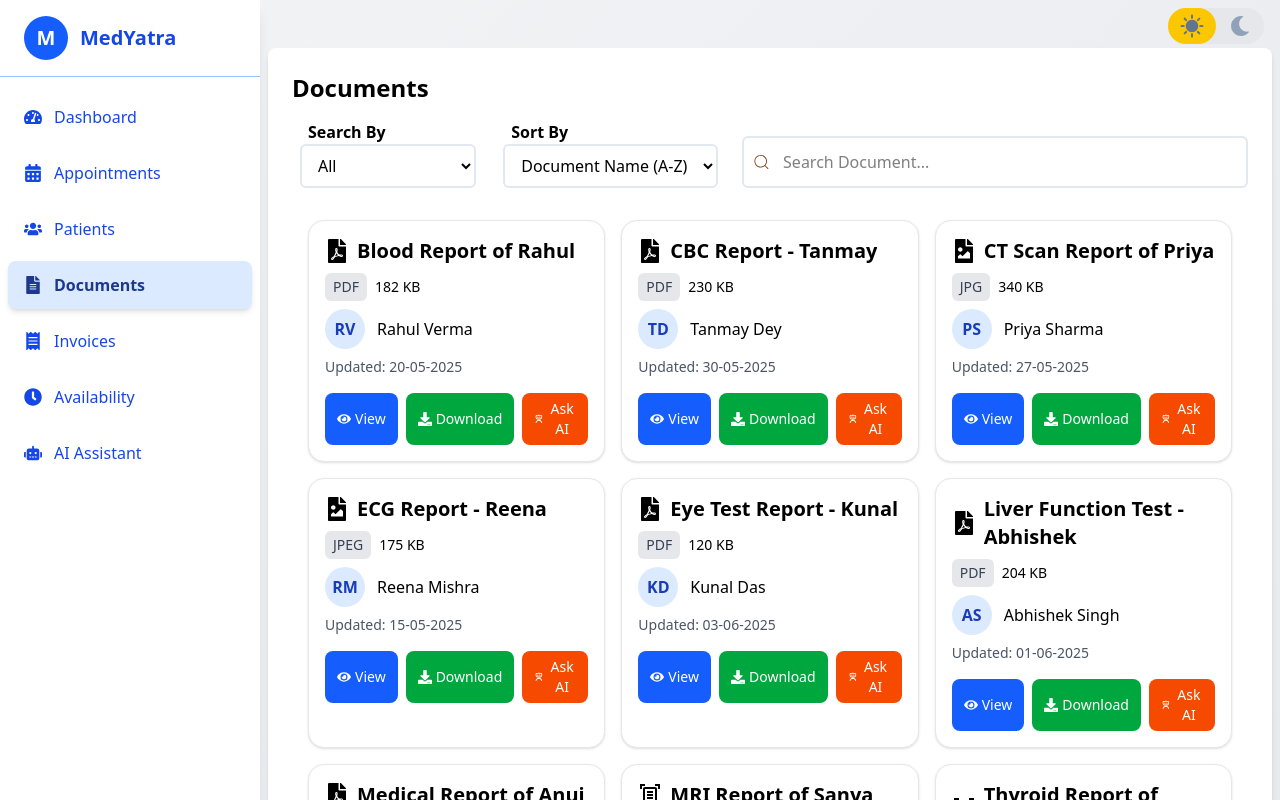
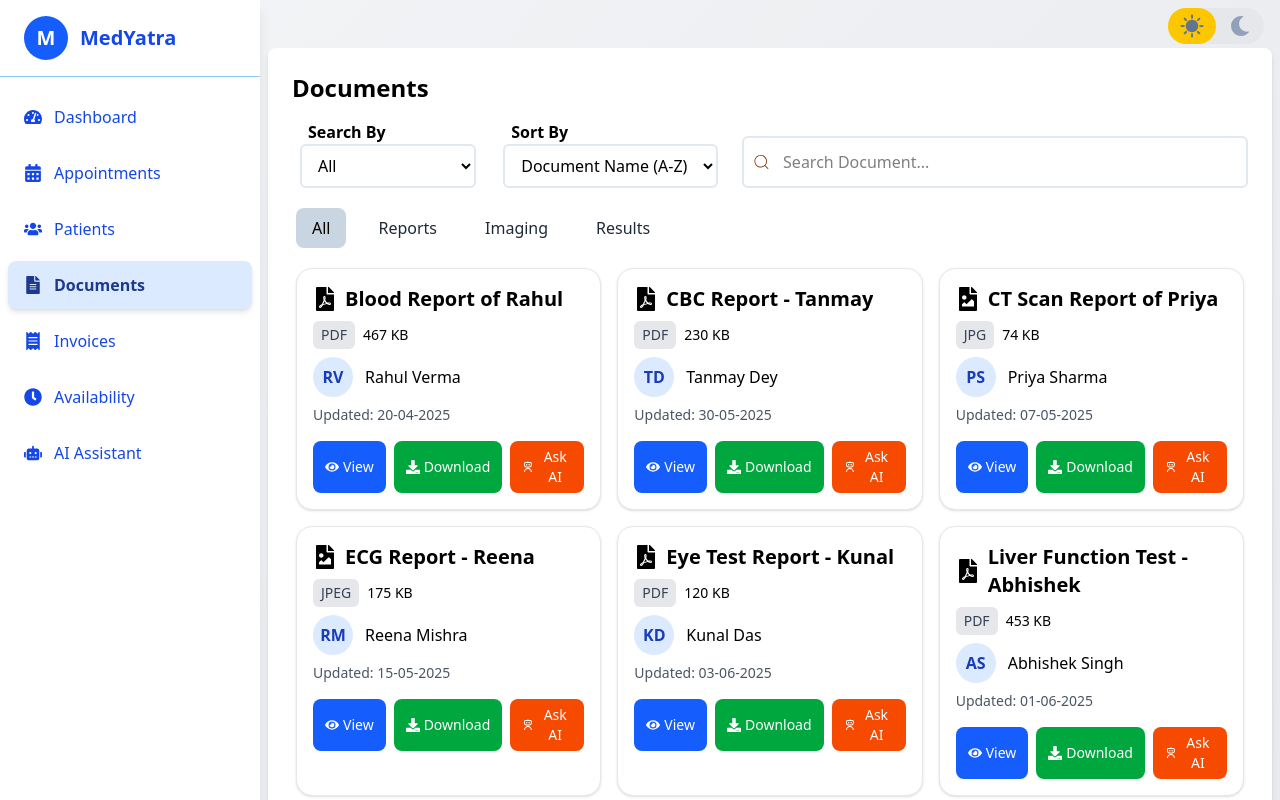
Before and after one commit to AakashTiwari-nitp/MedyatraFrontend, a React (Vite) app: page /documents in a window 1280 px wide. Shown: the top 800 px of the page. Built offline with nearby package versions, Linux system fonts and the light colour scheme.

Commit message:
added category tags

```diff
--- a/src/pages/Dashboard.jsx
+++ b/src/pages/Dashboard.jsx
@@ -184,7 +184,7 @@ const AppointmentCard = ({ appointment }) => {
 
   return (
     <div
-      className={`border border-transparent ${border} ${shadow} ${hoverBg} rounded-lg p-4 mb-4 cursor-pointer hover:shadow-md transition-shadow ${bg} ${text}`}
+      className={`border border-transparent ${border} ${shadow} ${hoverBg} rounded-lg p-4 mb-4 cursor-pointer hover:shadow-xs transition-shadow ${bg} ${text}`}
     >
       <div className="flex items-center gap-4">
         <div className={`p-3 rounded-lg bg-transparent ${text} flex items-center justify-center w-12 h-12`}>
--- a/src/pages/DoctorDashboard.jsx
+++ b/src/pages/DoctorDashboard.jsx
@@ -63,10 +63,10 @@ const DoctorDashboard = () => {
   // console.log(isDark)
 
   return (
-    <div className="flex dark:bg-slate-800 min-h-screen bg-gradient-to-br from-gray-100 to-gray-200 dark:bg-gradient-to-br dark:from-gray-700 dark:to-gray-800">
+    <div className="flex bg-black dark:bg-slate-800 min-h-screen bg-gradient-to-br from-gray-100 to-gray-200 dark:bg-gradient-to-br dark:from-gray-700 dark:to-gray-800">
       {/* Mobile Toggle Button */}
       <div className="md:hidden p-4">
-        <button onClick={toggleSidebar} className='sticky top-5 z-50 flex items-center justify-center w-10 h-10 text-white rounded-full shadow-lg transition-transform duration-300 transform hover:scale-110'>
+        <button onClick={toggleSidebar} className='sticky top-5 z-50 flex items-center justify-center w-10 h-10 text-black dark:text-white rounded-full shadow-lg transition-transform duration-300 transform hover:scale-110'>
           {!isOpen && <CiMenuBurger size={28} />}
         </button>
         <nav className="flex flex-col fixed flex-grow overflow-y-auto dark:bg-gray-750 py-4 gap-5">
--- a/src/pages/Documents.jsx
+++ b/src/pages/Documents.jsx
@@ -6,35 +6,35 @@ import { CiSearch } from "react-icons/ci";
 
 const docs = [
   {
-    "id": 1,
-    "title": "Medical Report of Anuj",
-    "type": "pdf",
-    "patient": "Anuj Pratap",
-    "category": "reports",
-    "aiSummary": {
-      "overview": "Health report of Anuj showing key metrics and observations.",
-      "vitals": [
-        { "name": "Hemoglobin", "value": "15.1 g/dL", "normalRange": "13–17 g/dL", "status": "Normal" },
-        { "name": "WBC Count", "value": "6,200 /μL", "normalRange": "4,000–11,000 /μL", "status": "Normal" },
-        { "name": "Platelet Count", "value": "200,000 /μL", "normalRange": "150,000–450,000 /μL", "status": "Normal" },
-        { "name": "Blood Sugar (Fasting)", "value": "95 mg/dL", "normalRange": "70–100 mg/dL", "status": "Normal" },
-        { "name": "Cholesterol (Total)", "value": "205 mg/dL", "normalRange": "< 200 mg/dL", "status": "High" }
+    id: 1,
+    title: "Medical Report of Anuj",
+    type: "pdf",
+    patient: "Anuj Pratap",
+    category: "results",
+    aiSummary: {
+      overview: "Health report of Anuj showing key metrics and observations.",
+      vitals: [
+        { name: "Hemoglobin", value: "15.1 g/dL", normalRange: "13–17 g/dL", status: "Normal" },
+        { name: "WBC Count", value: "6,200 /μL", normalRange: "4,000–11,000 /μL", status: "Normal" },
+        { name: "Platelet Count", value: "200,000 /μL", normalRange: "150,000–450,000 /μL", status: "Normal" },
+        { name: "Blood Sugar (Fasting)", value: "95 mg/dL", normalRange: "70–100 mg/dL", status: "Normal" },
+        { name: "Cholesterol (Total)", value: "205 mg/dL", normalRange: "< 200 mg/dL", status: "High" }
       ],
-      "analysis": [
+      analysis: [
         "Values indicate no immediate critical health concern.",
         "Further evaluation might be needed for borderline results.",
         "Overall, patient is stable based on current data."
       ],
-      "recommendations": [
+      recommendations: [
         "Repeat test in 2 weeks.",
         "Maintain a balanced diet.",
         "Consult a specialist if symptoms persist."
       ]
     },
-    "url": "https://drive.google.com/file/d/1hpWcmIXJLV9q0iyKMDw4VPNYFmQQkonJ/view?usp=drive_link",
-    "previewUrl": "https://drive.google.com/file/d/1hpWcmIXJLV9q0iyKMDw4VPNYFmQQkonJ/preview",
-    "size": "196 KB",
-    "updatedAt": "2025-06-04T00:00:00"
+    url: "https://drive.google.com/file/d/1hpWcmIXJLV9q0iyKMDw4VPNYFmQQkonJ/view?usp=drive_link",
+    previewUrl: "https://drive.google.com/file/d/1hpWcmIXJLV9q0iyKMDw4VPNYFmQQkonJ/preview",
+    size: "196 KB",
+    updatedAt: "2025-06-04T00:00:00"
   },
   {
     id: 2,
@@ -54,17 +54,17 @@ const docs = [
         "Use prescribed nasal sprays."
       ]
     },
-    url: "https://example.com/file/2",
-    previewUrl: "https://example.com/preview/2",
-    size: "340 KB",
-    updatedAt: "2025-05-27T00:00:00"
+    url: "https://drive.google.com/file/d/1z6Mdl_OT11zF7GozE9QbNh07Ae-KoPIK/view?usp=drive_link",
+    previewUrl: "https://drive.google.com/file/d/1z6Mdl_OT11zF7GozE9QbNh07Ae-KoPIK/preview",
+    size: "74 KB",
+    updatedAt: "2025-05-07T00:00:00"
   },
   {
     id: 3,
     title: "Blood Report of Rahul",
     type: "pdf",
     patient: "Rahul Verma",
-    category: "reports",
+    category: "results",
     aiSummary: {
       overview: "Routine blood test with slightly elevated cholesterol.",
       vitals: [
@@ -74,10 +74,10 @@ const docs = [
       analysis: ["Mild hypercholesterolemia detected."],
       recommendations: ["Adopt low-fat diet.", "Retest after 1 month."]
     },
-    url: "https://example.com/file/3",
-    previewUrl: "https://example.com/preview/3",
-    size: "182 KB",
-    updatedAt: "2025-05-20T00:00:00"
+    url: "https://drive.google.com/file/d/1aYqO0bXeK_8rVqAlJybUOF4tWkq1uCPQ/view?usp=drive_link",
+    previewUrl: "https://drive.google.com/file/d/1aYqO0bXeK_8rVqAlJybUOF4tWkq1uCPQ/preview",
+    size: "467 KB",
+    updatedAt: "2025-04-20T00:00:00"
   },
   {
     id: 4,
@@ -91,17 +91,17 @@ const docs = [
       analysis: ["Normal MRI scan; no signs of trauma or lesions."],
       recommendations: ["No immediate action required."]
     },
-    url: "https://example.com/file/4",
-    previewUrl: "https://example.com/preview/4",
-    size: "512 KB",
-    updatedAt: "2025-05-28T00:00:00"
+    url: "https://docs.google.com/document/d/1xZkGD-NUNj-h4winXcLPnXEi80Ilz2Sa/edit?usp=sharing",
+    previewUrl: "https://docs.google.com/document/d/1xZkGD-NUNj-h4winXcLPnXEi80Ilz2Sa/preview",
+    size: "16 KB",
+    updatedAt: "2025-03-28T00:00:00"
   },
   {
     id: 5,
     title: "Liver Function Test - Abhishek",
     type: "pdf",
     patient: "Abhishek Singh",
-    category: "reports",
+    category: "results",
     aiSummary: {
       overview: "LFT showing elevated SGPT and SGOT levels.",
       vitals: [
@@ -111,9 +111,9 @@ const docs = [
       analysis: ["Indicates possible liver inflammation or fatty liver."],
       recommendations: ["Reduce alcohol intake.", "Ultrasound advised."]
     },
-    url: "https://example.com/file/5",
-    previewUrl: "https://example.com/preview/5",
-    size: "204 KB",
+    url: "https://drive.google.com/file/d/19Gbnm1hi-bV2YfI51V4gNXLRBkwgp398/view?usp=sharing",
+    previewUrl: "https://drive.google.com/file/d/19Gbnm1hi-bV2YfI51V4gNXLRBkwgp398/preview",
+    size: "453 KB",
     updatedAt: "2025-06-01T00:00:00"
   },
   {
@@ -128,9 +128,9 @@ const docs = [
       analysis: ["Lung fields are normal.", "No evidence of fluid or mass."],
       recommendations: ["No further action necessary."]
     },
-    url: "https://example.com/file/6",
-    previewUrl: "https://example.com/preview/6",
-    size: "299 KB",
+    url: "https://drive.google.com/file/d/1y4LtjnwKWRywkPEVX_WK5JzGiVYCPHqe/view?usp=sharing",
+    previewUrl: "https://drive.google.com/file/d/1y4LtjnwKWRywkPEVX_WK5JzGiVYCPHqe/preview",
+    size: "117 KB",
     updatedAt: "2025-06-05T00:00:00"
   },
   {
@@ -138,7 +138,7 @@ const docs = [
     title: "ECG Report - Reena",
     type: "jpeg",
     patient: "Reena Mishra",
-    category: "cardiology",
+    category: "reports",
     aiSummary: {
       overview: "ECG shows normal sinus rhythm.",
       vitals: [],
@@ -155,7 +155,7 @@ const docs = [
     title: "Eye Test Report - Kunal",
     type: "pdf",
     patient: "Kunal Das",
-    category: "vision",
+    category: "reports",
     aiSummary: {
       overview: "Visual acuity report for both eyes.",
       vitals: [],
@@ -172,7 +172,7 @@ const docs = [
     title: "Thyroid Report of Sneha",
     type: "docx",
     patient: "Sneha Chatterjee",
-    category: "hormones",
+    category: "results",
     aiSummary: {
       overview: "TSH slightly above normal range.",
       vitals: [
@@ -191,7 +191,7 @@ const docs = [
     title: "CBC Report - Tanmay",
     type: "pdf",
     patient: "Tanmay Dey",
-    category: "reports",
+    category: "results",
     aiSummary: {
       overview: "Complete blood count mostly within range.",
       vitals: [
@@ -229,6 +229,7 @@ const Documents = () => {
   const [searchQuery, setSearchQuery] = useState("");
   const [searchBy, setSearchBy] = useState("all");
   const [sortBy, setSortBy] = useState("nameAsc");
+  const [categoryBy, setCategoryBy] = useState("all");
 
   // console.log(filteredDocs);
   // console.log(searchBy);
@@ -269,9 +270,18 @@ const Documents = () => {
     sizeDec: (a, b) => parseFloat(b.size) - parseFloat(a.size),
   };
 
+  const categoryByOptions = {
+    "all": (doc) => true, // No filtering by category
+    "reports": (doc) => doc.category === "reports",
+    "imaging": (doc) => doc.category === "imaging",
+    "results": (doc) => doc.category === "results",
+  }
+  const categories = ["all", "reports", "imaging", "results"]; // Tab labels
+
   const filteredDocs = docs.filter((doc) =>
     searchByOptions[searchBy](doc) &&
-    (searchQuery ? true : true) // Always true if searchQuery is empty
+    (searchQuery ? true : true) &&
+    categoryByOptions[categoryBy](doc)
   ).sort(
     sortByOptions[sortBy] || sortByOptions.date // Default to date sorting if no sortBy is selected
   );
@@ -329,10 +339,28 @@ const Documents = () => {
         </div>
       </div>
 
+      {/* Category Filter */}
+      <div className="rounded-md px-1 py-1 dark:bg-slate-700 w-fit">
+        {/* Tabs */}
+        <div className="flex space-x-4">
+          {categories.map((cat) => (
+            <button
+              key={cat}
+              className={`px-4 py-2 rounded-lg ${categoryBy === cat
+                  ? "dark:bg-slate-800 bg-slate-300 text-black dark:text-white"
+                  : "text-gray-800 dark:text-gray-100"
+                } transition-all duration-300`}
+              onClick={() => setCategoryBy(cat)}
+            >
+              {cat.charAt(0).toUpperCase() + cat.slice(1)}
+            </button>
+          ))}
+        </div>
+      </div>
 
 
         {/* Cards */}
-      <div className="grid grid-cols-1 lg:grid-cols-2 xl:grid-cols-3 gap-4 p-4">
+        <div className="grid grid-cols-1 lg:grid-cols-2 xl:grid-cols-3 gap-4 px-1 py-4">
           {filteredDocs.length > 0 ? (filteredDocs.map(doc => (
             <DocumentCard key={doc.id} doc={doc} />
           ))) : (<div className="text-center py-10 col-span-full">
@@ -353,7 +381,7 @@ const iconMap = {
       default: <MdOutlineDocumentScanner />
 };
 
-const DocumentCard = ({ doc }) => {
+      const DocumentCard = ({doc}) => {
   const [isViewerOpen, setIsViewerOpen] = useState(false);
       const [isAIAssistantOpen, setIsAIAssistantOpen] = useState(false);
 
@@ -475,7 +503,7 @@ const DocumentCard = ({ doc }) => {
 
                   {doc.aiSummary.vitals?.length > 0 && (
                     <>
-                    <h3 className="font-semibold mb-1">Vitals:</h3>
+                      <h3 className="font-semibold mb-1 text-gray-700">Vitals:</h3>
                       <ul className="list-disc pl-5 mb-4">
                         {doc.aiSummary.vitals.map((vital, index) => {
                           const status = vital.status.toLowerCase(); // Normalize casing
@@ -497,8 +525,8 @@ const DocumentCard = ({ doc }) => {
 
                   {doc.aiSummary.analysis?.length > 0 && (
                     <>
-                    <h3 className="font-semibold mb-1">Analysis:</h3>
-                    <ul className="list-disc pl-5 mb-4">
+                      <h3 className="font-semibold mb-1 text-gray-700">Analysis:</h3>
+                      <ul className="list-disc pl-5 mb-4 text-black">
                         {doc.aiSummary.analysis.map((item, index) => (
                           <li key={index}>{item}</li>
                         ))}
@@ -508,8 +536,8 @@ const DocumentCard = ({ doc }) => {
 
                   {doc.aiSummary.recommendations?.length > 0 && (
                     <>
-                    <h3 className="font-semibold mb-1">Recommendations:</h3>
-                    <ol className="list-decimal pl-5">
+                      <h3 className="font-semibold mb-1 text-gray-700">Recommendations:</h3>
+                      <ol className="list-decimal pl-5 text-black">
                         {doc.aiSummary.recommendations.map((item, index) => (
                           <li key={index}>{item}</li>
                         ))}
```
Lines whose indentation alone changed are shown as unchanged.
